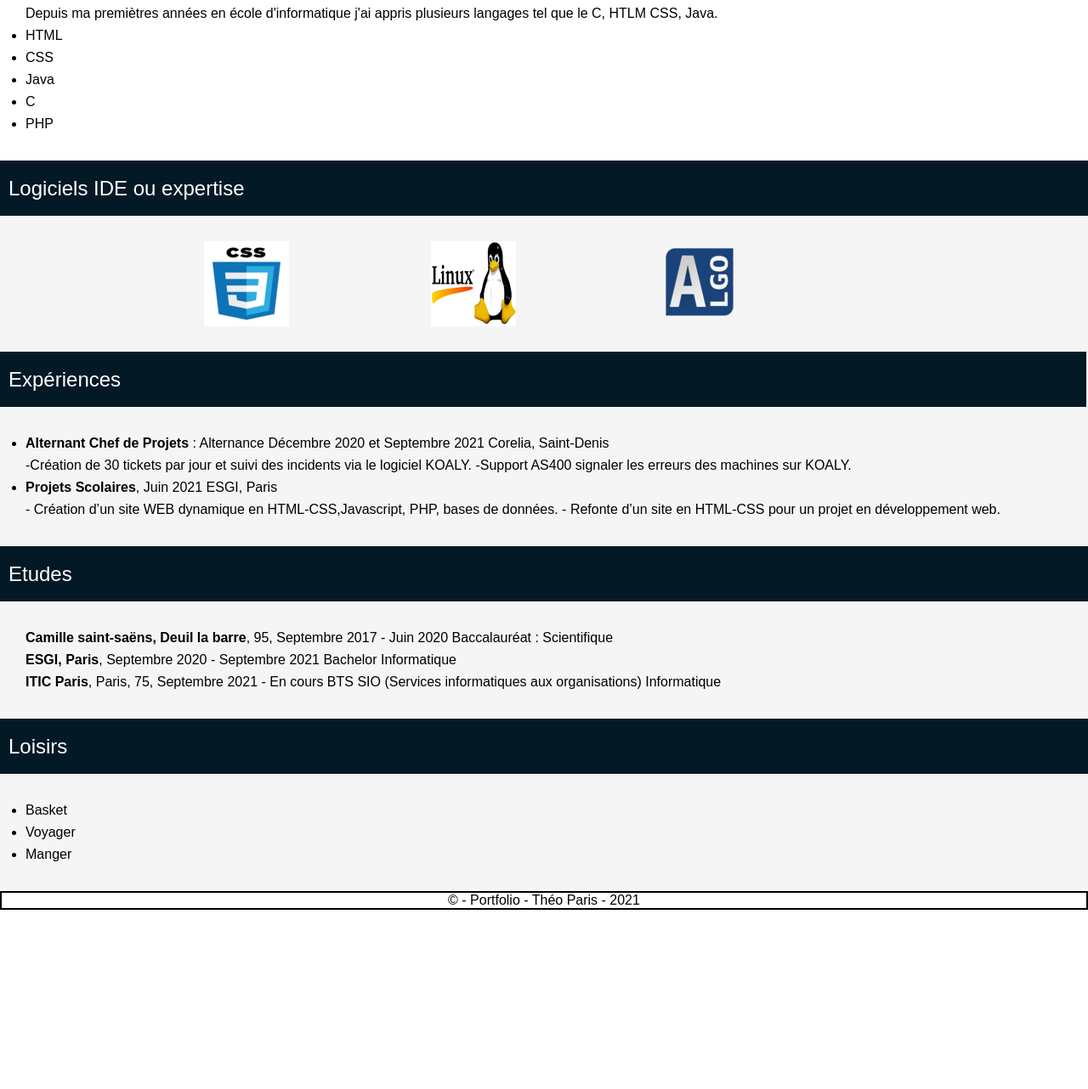
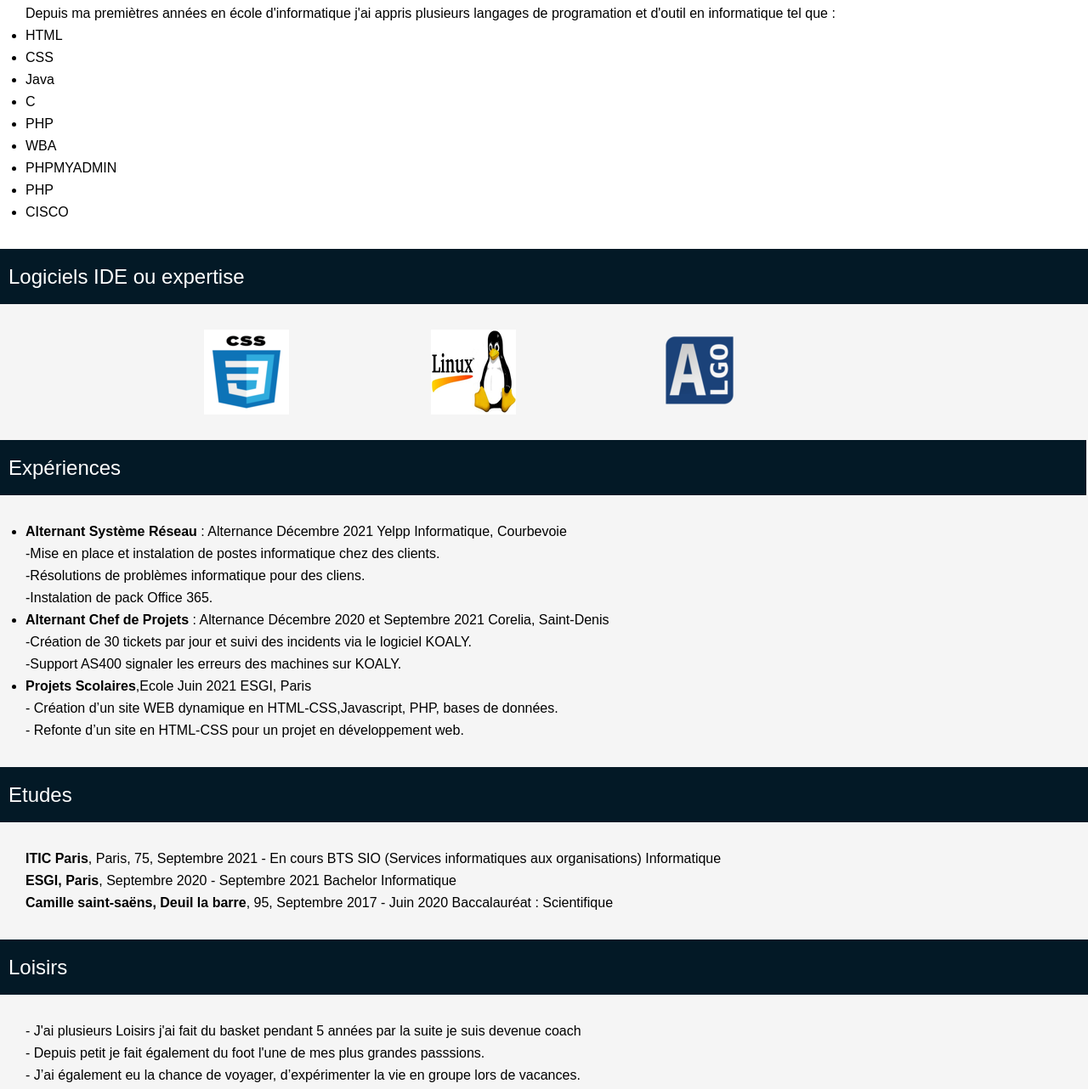
Before and after one commit to theo954/Portfolio, a plain HTML site: page index.html in a window 1280 px wide. Shown: the part 320-1602 px from the top of the page at 85% size. Before the commit the page ends 1391 px from the top, so only its background shows below. Drawn offline with Linux system fonts and the light colour scheme.

Commit message:
last commit

```diff
--- a/index.html
+++ b/index.html
@@ -4,7 +4,7 @@
     <meta charset="utf-8">
     <title>Mon portfolio</title>
   <link rel="apple-touch-icon" sizes="180x180" href="/apple-touch-icon.png">
-  <link rel="icon" type="image/png" sizes="32x32" href="/favicon-32x32.png">
+  <link rel="icon" type="image/png" sizes="32x32" href="./assets/icon.png">
   <link rel="icon" type="image/png" sizes="16x16" href="/favicon-16x16.png">
   <link rel="manifest" href="/site.webmanifest">
   <link rel="stylesheet" href="./css/style.css" type="text/css">
@@ -26,7 +26,7 @@
               <h1>Théo Paris</h1>
             </div>
             <div>
-              <h1>ELEMENTS</h1>
+              <h1>BIENVENUE SUR MON MON PORTFOLIO</h1>
             </div>
           </div>
         </div>
@@ -37,13 +37,17 @@
     <section class="competence" id="competence">
       <h2>Compétences</h2>
       <div>
-        <p>Depuis ma premiètres années en école d'informatique j'ai appris plusieurs langages tel que le C, HTLM CSS, Java.</p>
+        <p>Depuis ma premiètres années en école d'informatique j'ai appris plusieurs langages de programation et d'outil en informatique tel que : </p>
           <ul>
               <li>HTML</li>
               <li>CSS</li>
               <li>Java</li>
               <li>C</li>
               <li>PHP</li>
+              <li>WBA</li>
+              <li>PHPMYADMIN</li>
+              <li>PHP</li>
+              <li>CISCO</li>
           </ul>
         </div>
     </section>
@@ -61,17 +65,24 @@
         <h2>Expériences</h2>
       <div>
           <ul>
+            <li>
+              <strong>Alternant Système Réseau</strong> :  Alternance Décembre 2021
+              Yelpp Informatique, Courbevoie<br>
+              -Mise en place et instalation de postes informatique chez des clients.<br>
+              -Résolutions de problèmes informatique pour des cliens.<br>
+              -Instalation de pack Office 365.
+            </li>
               <li>
-             <strong>Alternant Chef de Projets</strong> :  Alternance Décembre 2020 et Septembre 2021
-              Corelia, Saint-Denis<br>
-              -Création de 30 tickets par jour et suivi des incidents via le logiciel KOALY.
-              -Support AS400 signaler les erreurs des machines sur KOALY.
+                <strong>Alternant Chef de Projets</strong> :  Alternance Décembre 2020 et Septembre 2021
+                Corelia, Saint-Denis<br>
+                -Création de 30 tickets par jour et suivi des incidents via le logiciel KOALY.<br>
+                -Support AS400 signaler les erreurs des machines sur KOALY.
               </li>
               <li>
-              <strong>Projets Scolaires</strong>, Juin 2021
-              ESGI, Paris<br>
-              - Création d’un site WEB dynamique en HTML-CSS,Javascript, PHP, bases de données.
-              - Refonte d’un site en HTML-CSS pour un projet en développement web.
+                <strong>Projets Scolaires</strong>,Ecole Juin 2021
+                ESGI, Paris<br>
+                - Création d’un site WEB dynamique en HTML-CSS,Javascript, PHP, bases de données.<br>
+                - Refonte d’un site en HTML-CSS pour un projet en développement web.
 
               </li>
           </ul>
@@ -81,24 +92,24 @@
       <h2>Etudes</h2>
         <div>
           <p>
+            <strong>ITIC Paris</strong>, Paris, 75, Septembre 2021 - En cours
+            BTS SIO (Services informatiques aux organisations) Informatique<br>
+            <strong>ESGI, Paris</strong>, Septembre 2020 - Septembre 2021
+            Bachelor Informatique<br>
             <strong>Camille saint-saëns, Deuil la barre</strong>, 95, Septembre 2017 - Juin 2020
             Baccalauréat : Scientifique<br>
-            <strong>ESGI, Paris</strong>, Septembre 2020 - Septembre 2021
-            Bachelor Informatique<br>
-            <strong>ITIC Paris</strong>, Paris, 75, Septembre 2021 - En cours
-            BTS SIO (Services informatiques aux organisations) Informatique
-          </p>
         </div>
 
       </section>
     <section class="loisir" id="loisir">
         <h2>Loisirs</h2>
       <div class="">
-         <ul>
-                <li>Basket</li>
-                <li>Voyager</li>
-                <li>Manger</li>
-        </ul>
+         <p>
+            - J'ai plusieurs Loisirs j'ai fait du basket pendant 5 années par la suite je suis devenue coach <br>
+            - Depuis petit je fait également du foot l'une de mes plus grandes passsions. <br>
+            - J’ai également eu la chance de voyager, d’expérimenter la vie en groupe lors de vacances.
+
+         </p>
       </div>
     </section>
 
```
